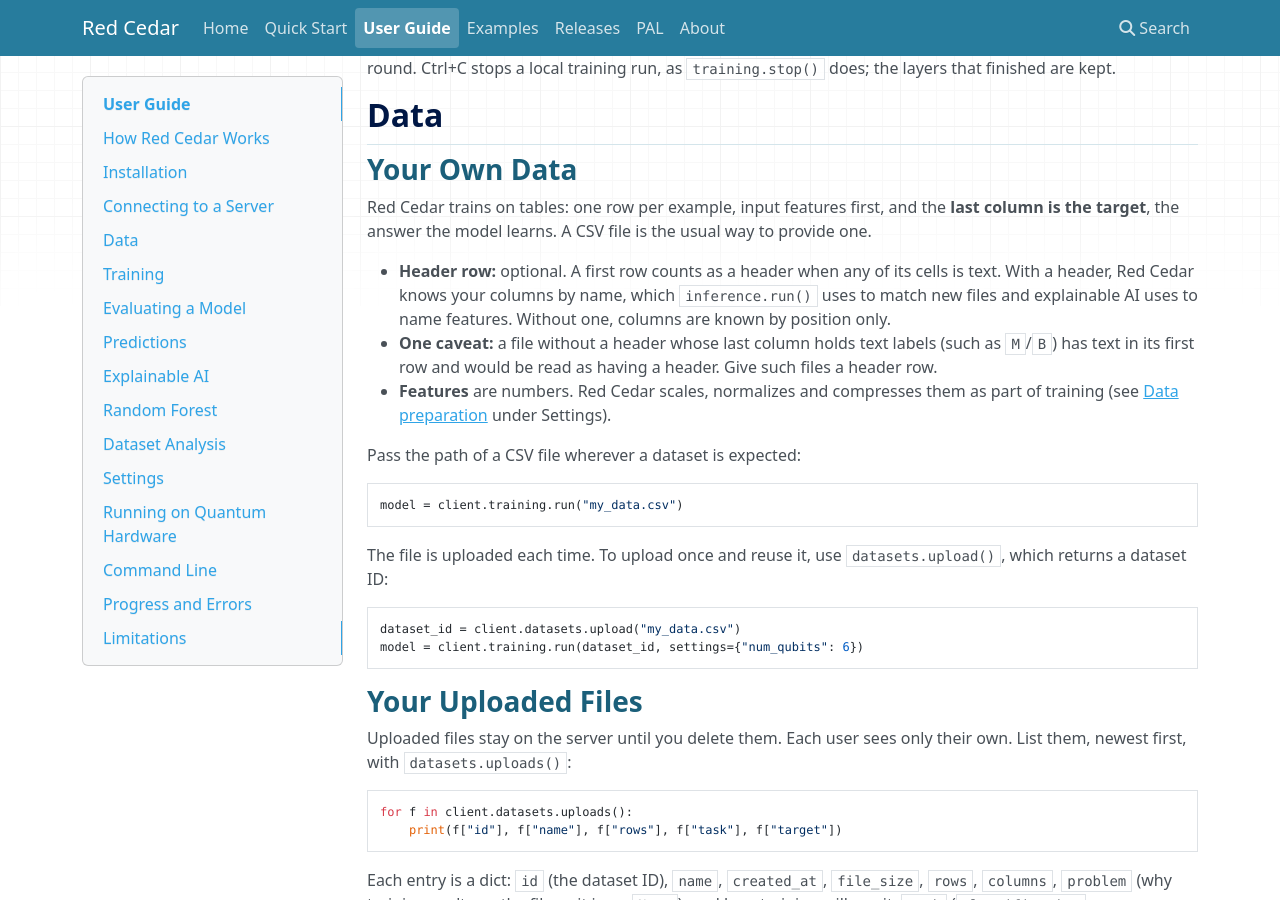
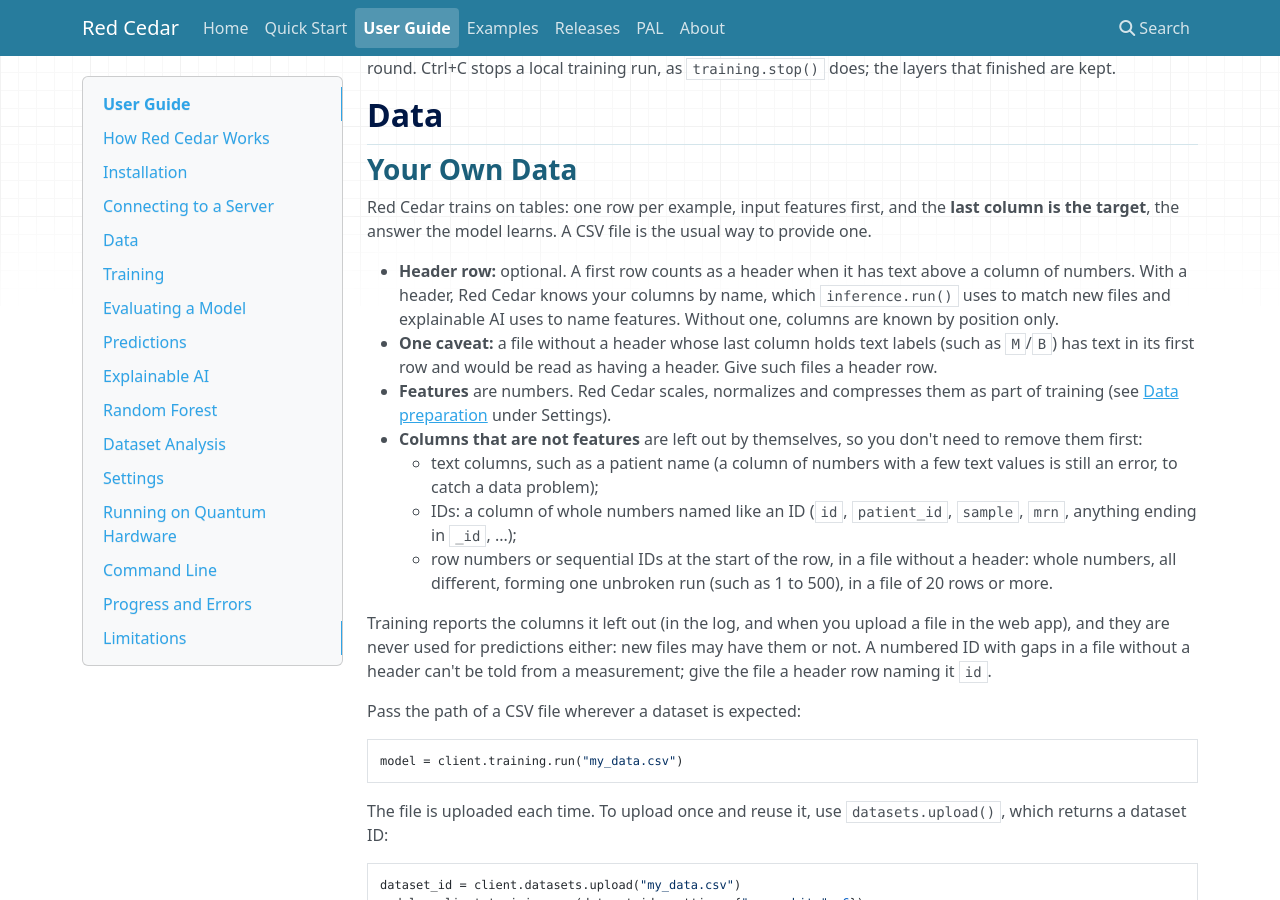
Before and after one commit to coherent-computing/redcedar, an MkDocs documentation site: the page built from doc/docs/user_guide.md, in a window 1280 px wide and 900 px high, scrolled down 2474 px. Built offline with MkDocs 1.6.1, drawn with Linux system fonts in a browser that asks for light colours; nearby versions of some CDN libraries.

Commit message:
Docs: columns that are not features (text, IDs) are left out; header row rule
Co-Authored-By: Claude Opus 5.5 <noreply@anthropic.com>

```diff
--- a/doc/docs/user_guide.md
+++ b/doc/docs/user_guide.md
@@ -125,13 +125,24 @@ Ctrl+C stops a local training run, as `training.stop()` does; the layers that fi
 Red Cedar trains on tables: one row per example, input features first, and the **last column is the target**,
 the answer the model learns. A CSV file is the usual way to provide one.
 
-- **Header row:** optional. A first row counts as a header when any of its cells is text. With a header, Red
-  Cedar knows your columns by name, which `inference.run()` uses to match new files and explainable AI uses to
-  name features. Without one, columns are known by position only.
+- **Header row:** optional. A first row counts as a header when it has text above a column of numbers. With a
+  header, Red Cedar knows your columns by name, which `inference.run()` uses to match new files and explainable
+  AI uses to name features. Without one, columns are known by position only.
 - **One caveat:** a file without a header whose last column holds text labels (such as `M`/`B`) has text in its
   first row and would be read as having a header. Give such files a header row.
 - **Features** are numbers. Red Cedar scales, normalizes and compresses them as part of training (see
   [Data preparation](#data-preparation) under Settings).
+- **Columns that are not features** are left out by themselves, so you don't need to remove them first:
+    - text columns, such as a patient name (a column of numbers with a few text values is still an error, to
+      catch a data problem);
+    - IDs: a column of whole numbers named like an ID (`id`, `patient_id`, `sample`, `mrn`, anything ending in
+      `_id`, ...);
+    - row numbers or sequential IDs at the start of the row, in a file without a header: whole numbers, all
+      different, forming one unbroken run (such as 1 to 500), in a file of 20 rows or more.
+
+  Training reports the columns it left out (in the log, and when you upload a file in the web app), and they
+  are never used for predictions either: new files may have them or not. A numbered ID with gaps in a file
+  without a header can't be told from a measurement; give the file a header row naming it `id`.
 
 Pass the path of a CSV file wherever a dataset is expected:
 
```
Also changed, not shown: doc/docs/release_notes.md (+2 -0 lines).
